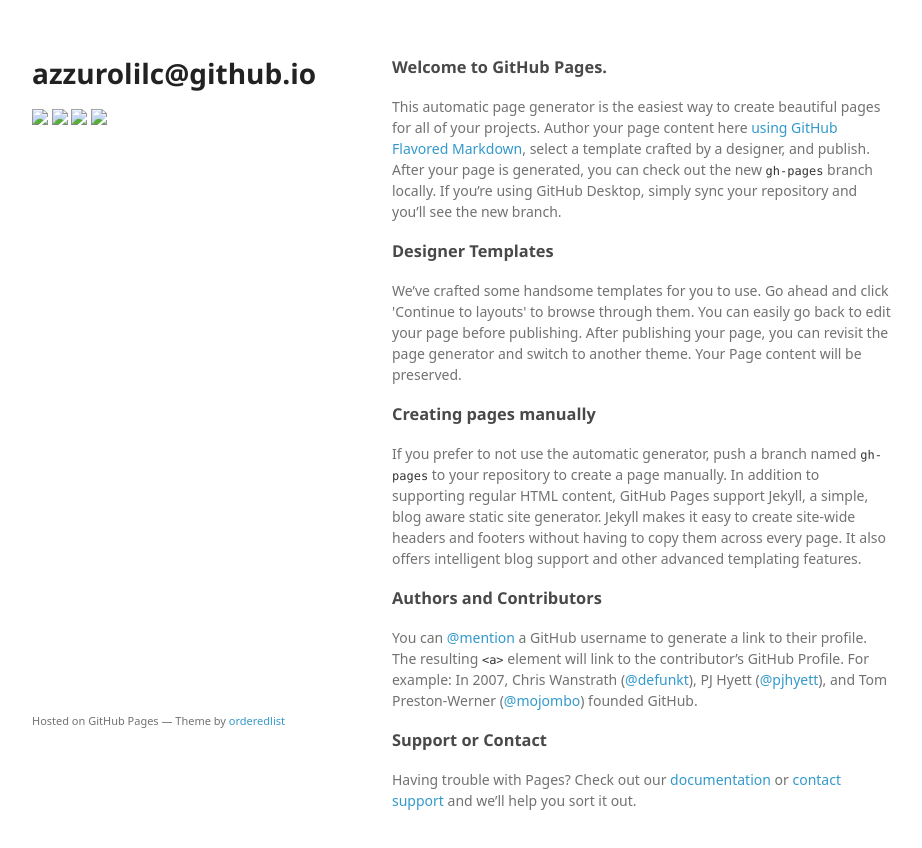
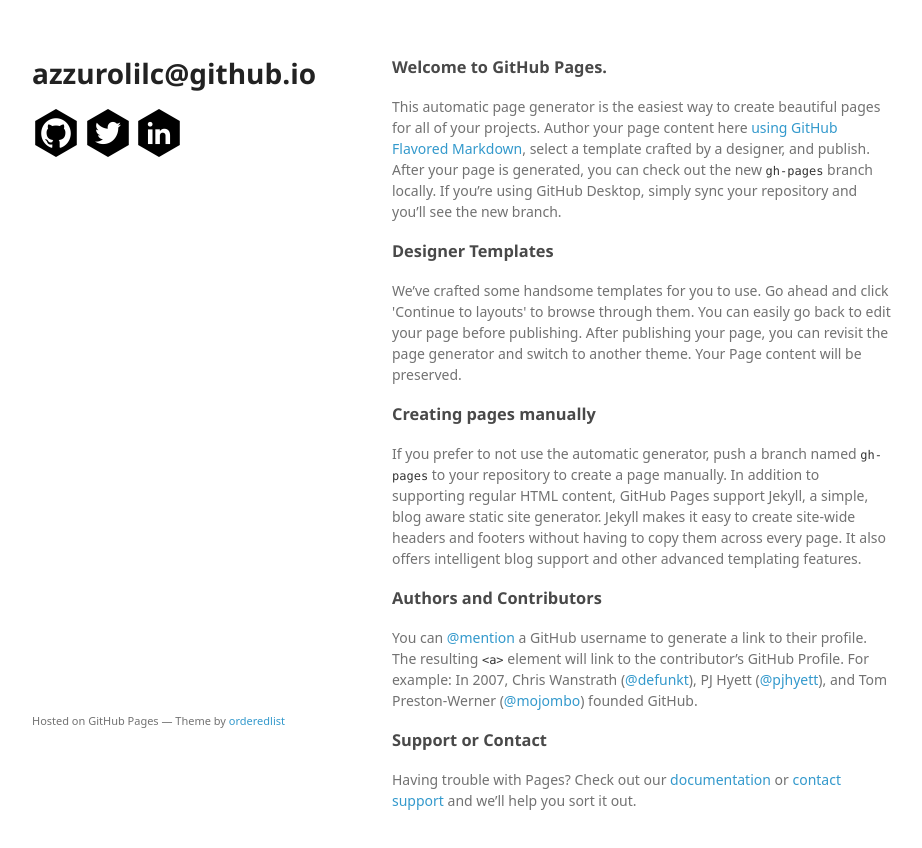
Before and after one commit to azzurolilc/azzurolilc.github.io, a plain HTML site: page index.html in a window 1280 px wide. Shown: the whole page, without its empty margins (178-1100 px from the left). Drawn offline with Linux system fonts and the light colour scheme; a web font is replaced by a local one.

Commit message:
icon link fix

```diff
--- a/index.html
+++ b/index.html
@@ -20,10 +20,10 @@
 
 
         <p class="view">
-          <a href="https://github.com/azzurolilc"><img src="resources/icon4.png"></a>
-          <a href="https://github.com/azzurolilc"><img src="resources/icon3.png"></a>
-          <a href="https://github.com/azzurolilc"><img src="resources/icon2.png"></a>
-          <a href="https://github.com/azzurolilc"><img src="resources/icon1.png"></a>
+          <a href="https://github.com/azzurolilc"><img src="resources/icon/icon4.png"></a>
+        <!--   <a href="https://www.facebook.com/ChenHui.Lilly"><img src="resources/icon/icon3.png"></a> -->
+          <a href="https://twitter.com/azzurolilcz"><img src="resources/icon/icon2.png"></a>
+          <a href="https://www.linkedin.com/in/azzurolilc"><img src="resources/icon/icon1.png"></a>
         </p>
 
       </header>
```
